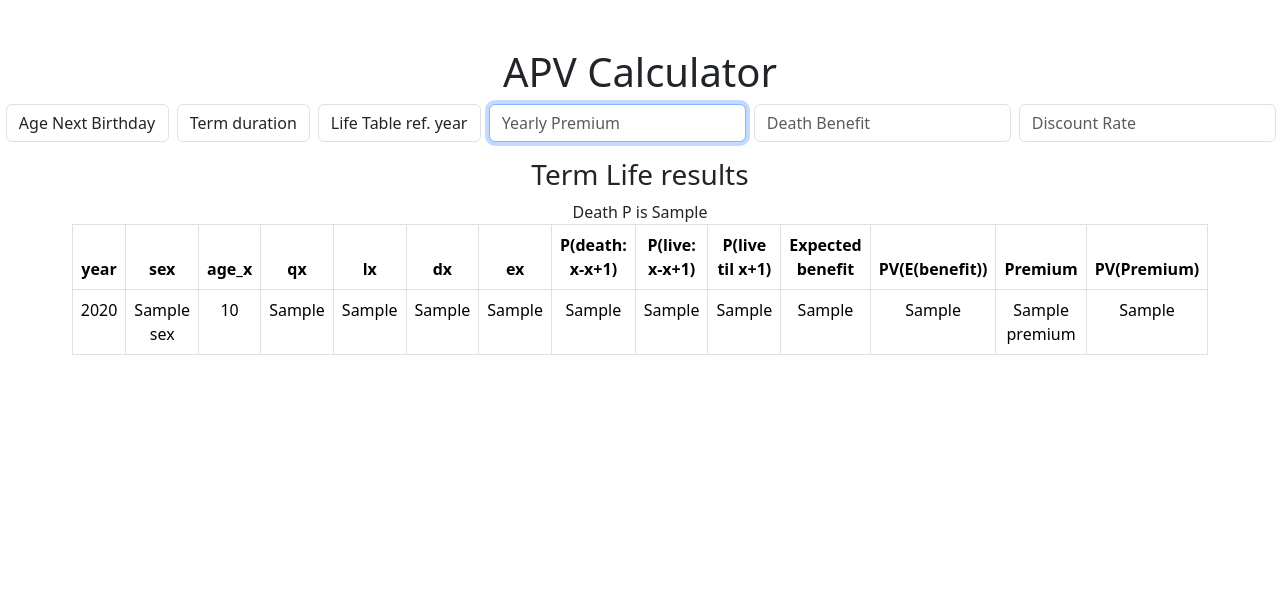
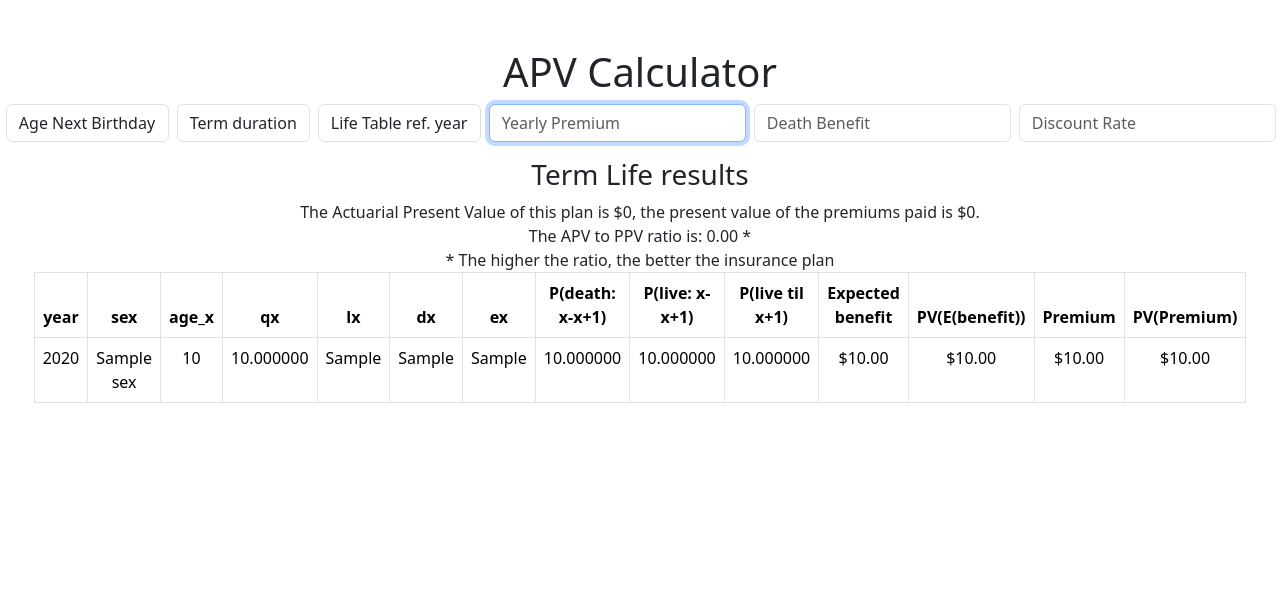
Before and after one commit to herphay/APV-Calculator, a Flask app: template templates/apv.html in a window 1280 px wide; the page is wider, and only the part inside the window is pictured. Shown: the part 76-670 px from the top of that part. Run offline with Flask 3, Linux system fonts and the light colour scheme; the template is opened without the code that fills it: most values are stand-ins (such as "Sample title", 1, 10 or a date in 2020).

Commit message:
Completed APV value calculation implementation

```diff
--- a/app.py
+++ b/app.py
@@ -1,5 +1,5 @@
 from flask import Flask, render_template, request, jsonify
-from helpers import get_available_years, get_life_table
+from helpers import get_available_years, get_life_table, calc_insurance_value
 
 app = Flask(__name__)
 
@@ -49,52 +49,9 @@ def apv():
             except ValueError:
                 return render_template("apv.html", years=years, error_msg='Invalid term duration')
 
-        table = get_life_table(year, sex)
+        table, val = calc_insurance_value(get_life_table(year, sex), anb, term, benefit, discount, premium)
 
-        P_death_total = 0
-        for age in range(len(table)):
-            if table[age]['age_x'] < anb:
-                # If your Age Next Birthday is bigger than the start of age_x
-                # It means you have already survived this age
-                table[age]['Px_death']        = 0.0
-                table[age]['Px_survive']      = 1.0
-                table[age]['Px1_Cum_survive'] = 1.0
-                table[age]['E_benefit']       = 0.0
-                table[age]['EPV_benefit']     = 0.0
-                table[age]['Premium']         = 0.0
-                table[age]['PV_premium']      = 0.0
-            else:
-                # If this is a future age
-                # Px_death is the conditional probability of you dying between age x and x+1
-                # Given that you already survived til age.
-                # So it is = Cumulative probability to survive til age x * P dying between x & x+1
-                table[age]['Px_death']        = table[age-1]['Px1_Cum_survive'] * table[age]['qx']
-                # Your probability of surviving from x to x+1 given survival til x is just the compliment
-                table[age]['Px_survive']      = 1 - table[age]['Px_death']
-                # Your cumulative prob of surviving till x+1 is then Cum_prob_sur til x * surviving x to x+1
-                table[age]['Px1_Cum_survive'] = table[age-1]['Px1_Cum_survive'] * table[age]['Px_survive']
-
-                # When the term life is still active
-                if table[age]['age_x'] < anb + term:
-                    # EV of benefit is the benefit * P of dying between x & x+1
-                    table[age]['E_benefit']   = table[age]['Px_death'] * benefit
-                    # Assume benefit is always paid out End of the Year -> start & die at 24 anb, benefit discount 1 yr
-                    table[age]['EPV_benefit'] = table[age]['E_benefit'] / (1 + discount) ** (table[age]['age_x'] - anb + 1)
-                    table[age]['Premium']     = premium
-                    # premium assumed to be paid Start of Year
-                    table[age]['PV_premium']  = premium / (1 + discount) ** (table[age]['age_x'] - anb)
-                else:
-                    # Life insurance is not active anymore
-                    table[age]['E_benefit']   = 0.0
-                    table[age]['EPV_benefit'] = 0.0
-                    table[age]['Premium']     = 0.0
-                    table[age]['PV_premium']  = 0.0
-
-            P_death_total += table[age]['Px_death']
-
-        print(P_death_total)
-
-        return render_template("apv.html", years=years, table=table, PdT=P_death_total)
+        return render_template("apv.html", years=years, table=table, val=val)
 
     return render_template("apv.html", years=years)
 
--- a/templates/apv.html
+++ b/templates/apv.html
@@ -43,7 +43,16 @@
 
     <div>
         <h3>Term Life results</h3>
-        <div>Death P is {{ PdT }}</div>
+        <div>
+            The Actuarial Present Value of this plan is {{ '$' + '%.f' % val.apv }},
+            the present value of the premiums paid is {{ '$' + '%.f' % val.ppv }}.
+        </div>
+        <div>
+            The APV to PPV ratio is: {{ '%.2f' % (val.apv / val.ppv) }} *
+        </div>
+        <div>
+            * The higher the ratio, the better the insurance plan
+        </div>
     </div>
 
     <div class="mb-3 d-flex justify-content-center align-items-center">
@@ -72,17 +81,17 @@
                         <td>{{ row.year }}</td>
                         <td>{{ row.sex }}</td>
                         <td>{{ row.age_x }}</td>
-                        <td>{{ row.qx }}</td>
+                        <td>{{ '%.6f' % row.qx }}</td>
                         <td>{{ row.lx }}</td>
                         <td>{{ row.dx }}</td>
                         <td>{{ row.ex }}</td>
-                        <td>{{ row.Px_death }}</td>
-                        <td>{{ row.Px_survive }}</td>
-                        <td>{{ row.Px1_Cum_survive }}</td>
-                        <td>{{ row.E_benefit }}</td>
-                        <td>{{ row.EPV_benefit }}</td>
-                        <td>{{ row.Premium }}</td>
-                        <td>{{ row.PV_premium }}</td>
+                        <td>{{ '%.6f' % row.Px_death }}</td>
+                        <td>{{ '%.6f' % row.Px_survive }}</td>
+                        <td>{{ '%.6f' % row.Px1_Cum_survive }}</td>
+                        <td>{{ '$' + '%.2f' % row.E_benefit }}</td>
+                        <td>{{ '$' + '%.2f' % row.EPV_benefit }}</td>
+                        <td>{{ '$' + '%.2f' % row.Premium}}</td>
+                        <td>{{ '$' + '%.2f' % row.PV_premium }}</td>
                     </tr>
                 {% endfor %}
             </tbody>
```
Also changed, not shown: helpers.py (+45 -0 lines).
